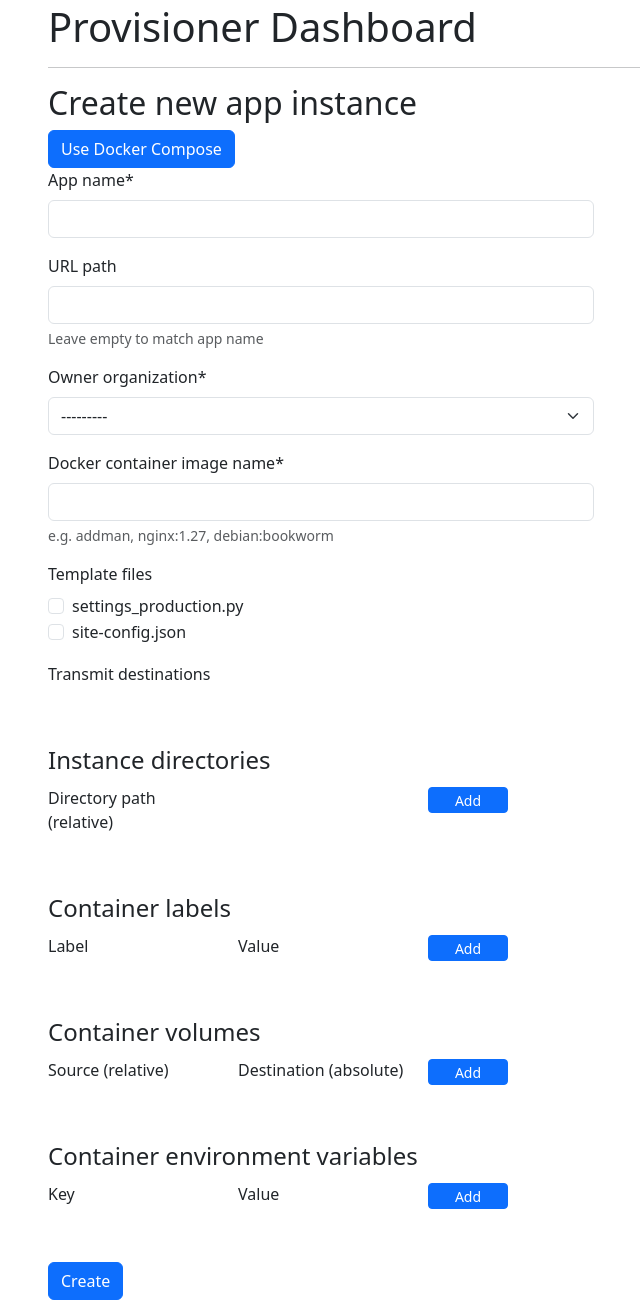
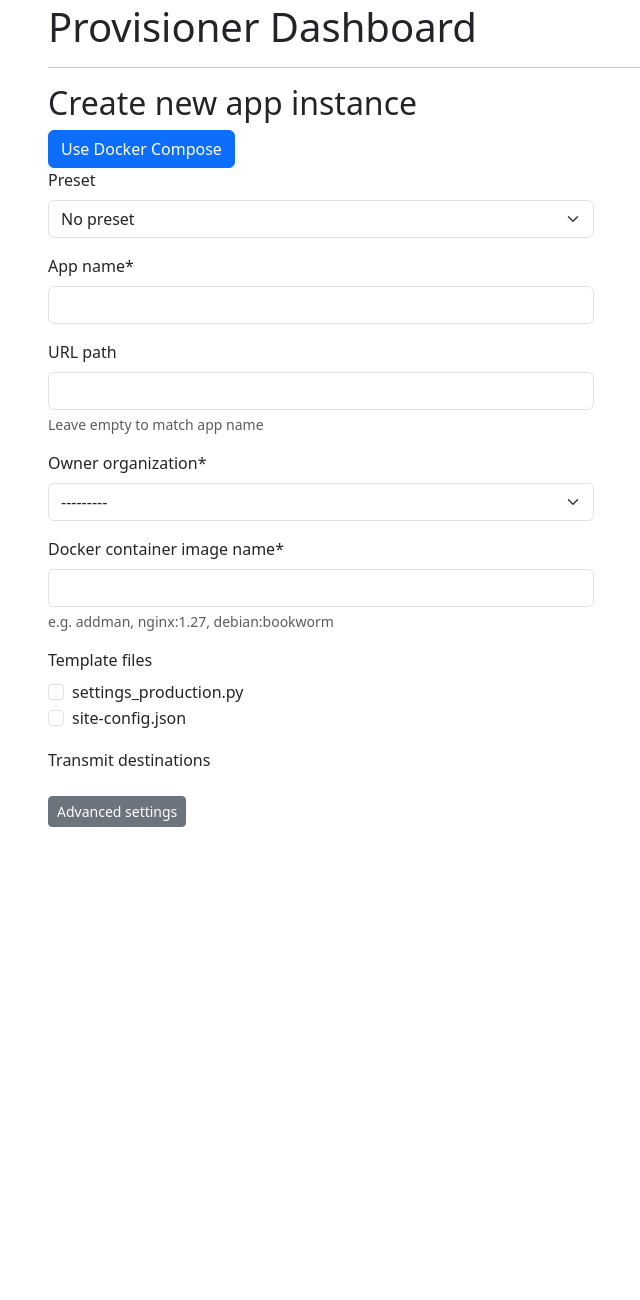
Before and after one commit to Tturna/amsys, a Django app: page /create_app_instance/ in a window 1280 px wide. Shown: the part 53-1353 px from the top of the page, without its empty margins (34-674 px from the left). After the commit the page ends 880 px from the top, so only its background shows below. Run offline with Django 5.2, Linux system fonts and the light colour scheme; the visitor is signed in with stand-in values (Sample User, id 1); data comes from the database, SQL or seed files in the repository; data that the repository does not hold is empty; some libraries are stand-ins or nearby versions.

Commit message:
app instance presets

```diff
--- a/dashboard/main/forms.py
+++ b/dashboard/main/forms.py
@@ -1,6 +1,6 @@
 from django import forms
 from django.conf import settings
-from .models import OrganizationEntity, AppInstanceModel, TemplateFileModel
+from .models import OrganizationEntity, AppInstanceModel, TemplateFileModel, AppPresetModel
 import os
 
 class OrganizationEntityForm(forms.ModelForm):
@@ -39,11 +39,20 @@ class AppInstanceForm(forms.ModelForm):
 
     class Meta:
         model = AppInstanceModel
-        fields = [ "app_name", "url_path", "owner_org" ]
+        fields = ["app_name", "url_path", "owner_org", "instance_directories",
+                  "instance_labels", "instance_volumes", "instance_environment_variables"]
+        widgets = {
+            "instance_directories": forms.HiddenInput(),
+            "instance_labels": forms.HiddenInput(),
+            "instance_volumes": forms.HiddenInput(),
+            "instance_environment_variables": forms.HiddenInput(),
+        }
 
     def __init__(self, *args, **kwargs):
         self.using_compose = kwargs.get("using_compose", False)
+        self.create_new_preset = kwargs.get("create_new_preset", False)
         kwargs.pop("using_compose", None)
+        kwargs.pop("create_new_preset", None)
 
         super().__init__(*args, **kwargs)
 
@@ -68,11 +77,11 @@ class AppInstanceForm(forms.ModelForm):
             # Don't show compose file or container image fields when editing. They can't be changed anyway.
             if self.using_compose:
                 self.fields["compose_file"] = forms.FileField(label="Docker compose YAML file", widget=forms.FileInput(attrs={"accept": ".yaml, .yml"}))
-                self.order_fields([ "app_name", "url_path", "owner_org", "compose_file", "template_files" ])
+                self.order_fields(["app_name", "url_path", "owner_org", "compose_file", "template_files"])
             else:
                 self.fields["container_image"] = forms.CharField(label="Docker container image name", max_length=50, strip=True, help_text="e.g. addman, nginx:1.27, debian:bookworm")
-                self.order_fields([ "app_name", "url_path", "owner_org", "container_image", "template_files" ])
 
+                self.order_fields(["app_name", "url_path", "owner_org", "container_image", "template_files"])
 
     def clean(self):
         cleaned_data = super().clean()
@@ -91,3 +100,33 @@ class AppInstanceForm(forms.ModelForm):
                     cleaned_data[field] = old_value
 
         return cleaned_data
+
+class AppPresetForm(forms.Form):
+    preset = forms.ModelChoiceField(queryset=AppPresetModel.objects.all(), empty_label="No preset", required=False)
+
+    # The "preset" field should have the preset objects as available choices as well as
+    # an always available default choice, "New preset", which is not an object. Choosing this
+    # will break the default validation. Django automatically calls "clean_<fieldname>" for all
+    # fields, but only after calling the default validators for the field, which are the part
+    # that cause the validation error in our use case. For this reason, we have to override
+    # the field's "clean" method. There may be a more sensible way, but this is my understanding.
+    # Source (literally): https://github.com/django/django/blob/main/django/forms/forms.py
+    @staticmethod
+    def generate_preset_cleaner(default_clean_method):
+        def clean_preset(raw_value):
+            if raw_value == "new preset":
+                return raw_value
+            else:
+                return default_clean_method(raw_value)
+        return clean_preset
+
+    def __init__(self, *args, **kwargs):
+        super().__init__(*args, **kwargs)
+        self.fields["preset"].clean = AppPresetForm.generate_preset_cleaner(self.fields["preset"].clean)
+
+        choices = list(self.fields["preset"].choices)
+        insert_index = len(choices)
+        # TODO: Consider using a "stickier" value like some constant defined in settings.py
+        # or something instead of "new preset".
+        choices.insert(insert_index, ("new preset", "New preset"))
+        self.fields["preset"].choices = choices
--- a/dashboard/main/urls.py
+++ b/dashboard/main/urls.py
@@ -10,6 +10,7 @@ urlpatterns = [
     path("create_organization/", views.create_organization, name="create_organization"),
     path("create_app_instance/", views.create_app_instance, name="create_app_instance"),
     path("create_app_instance/<using_compose>", views.create_app_instance, name="create_app_instance"),
+    path("apply_preset/", views.apply_preset, name="apply_preset"),
     path("stop_instance/<app_name>/", views.stop_instance, name="stop_instance"),
     path("start_instance/<app_name>/", views.start_instance, name="start_instance"),
     path("restart_instance/<app_name>/", views.restart_instance, name="restart_instance"),
--- a/dashboard/main/views.py
+++ b/dashboard/main/views.py
@@ -3,7 +3,8 @@ from django.http import HttpResponse, HttpResponseRedirect, HttpResponseNotAllow
 from django.contrib.auth.decorators import login_required, permission_required
 from django.views.decorators.csrf import csrf_exempt
 from django.contrib import messages
-from .models import AppInstanceModel, AppConnectionModel, OrganizationEntity, AppStatusEnum
+from django import forms as django_forms
+from .models import AppInstanceModel, AppConnectionModel, AppPresetModel, OrganizationEntity, AppStatusEnum
 from . import forms
 
 from subprocess import run
@@ -131,7 +132,6 @@ def get_instance_statuses(instances=None):
     return instance_statuses
 
 def index(request):
-    docker_client = docker.from_env()
     instance_statuses = get_instance_statuses()
     organizations = OrganizationEntity.objects.all()
 
@@ -147,8 +147,6 @@ def view_organization(request, org_name):
     organization = get_object_or_404(OrganizationEntity, org_name=org_name)
     connected_apps = AppInstanceModel.objects.filter(owner_org=organization)
     instance_statuses = get_instance_statuses(instances=connected_apps)
-
-    print(instance_statuses)
 
     context = {
         "org": organization,
@@ -180,7 +178,7 @@ def create_organization(request):
 
     return HttpResponseRedirect(reverse("index"))
 
-def create_app_from_image(request, form, app_name, url_path, api_token, app_instance, instance_path):
+def create_app_from_image(request, form, app_name, url_path, api_token, app_instance, instance_path, template_files):
     container_image = form.cleaned_data["container_image"]
 
     env_keys = request.POST.getlist("env_entry_key[]")
@@ -189,6 +187,8 @@ def create_app_from_image(request, form, app_name, url_path, api_token, app_inst
     label_vals = request.POST.getlist("label_entry_val[]")
     volume_keys = request.POST.getlist("volume_entry_key[]")
     volume_vals = request.POST.getlist("volume_entry_val[]")
+
+    preset_name = request.POST.get("preset_name", None)
 
     env_entries = list(zip(env_keys, env_vals))
     label_entries = list(zip(label_keys, label_vals))
@@ -283,6 +283,18 @@ def create_app_from_image(request, form, app_name, url_path, api_token, app_inst
 
         return False
 
+    if preset_name is not None:
+        preset = AppPresetModel(
+            preset_name=preset_name,
+            container_image=container_image,
+            instance_directories=app_instance.instance_directories,
+            instance_labels=app_instance.instance_labels,
+            instance_volumes=app_instance.instance_volumes,
+            instance_environment_variables=app_instance.instance_environment_variables)
+
+        preset.save()
+        preset.template_files.set(template_files)
+
     return True
 
 def create_app_from_compose(request, instance_path, app_name):
@@ -308,12 +320,44 @@ def create_app_from_compose(request, instance_path, app_name):
 @permission_required("main.add_appinstancemodel")
 def create_app_instance(request, using_compose=False):
     if request.method == "GET":
-        form = forms.AppInstanceForm(using_compose=using_compose)
+        init_preset = request.session.get("preset", None)
+        form = None
+        preset_form = None
+
+        if init_preset:
+            if init_preset != "new preset":
+                preset = get_object_or_404(AppPresetModel, pk=init_preset)
+                form = forms.AppInstanceForm(initial={
+                        "container_image": preset.container_image,
+                        "template_files": preset.template_files.all(),
+                        "instance_directories": preset.instance_directories,
+                        "instance_labels": preset.instance_labels,
+                        "instance_volumes": preset.instance_volumes,
+                        "instance_environment_variables": preset.instance_environment_variables
+                    },
+                    using_compose=False)
+            else:
+                form = forms.AppInstanceForm(using_compose=using_compose)
+                form.fields["preset_name"] = django_forms.CharField(max_length=20, required=True)
+                form.order_fields(["preset_name"])
+
+            preset_form = forms.AppPresetForm({"preset": init_preset})
+            del request.session["preset"]
+        elif not using_compose:
+            preset_form = forms.AppPresetForm()
+
+        if form is None:
+            form = forms.AppInstanceForm(using_compose=using_compose)
+
+        context = {
+            "form": form,
+            "preset_form": preset_form
+        }
 
         if not using_compose:
-            return render(request, "create_instance.html", { "form": form })
+            return render(request, "create_instance.html", context)
         else:
-            return render(request, "create_compose_instance.html", { "form": form })
+            return render(request, "create_compose_instance.html", context)
 
     if request.method != "POST":
         return HttpResponseRedirect(reverse("index"))
@@ -366,7 +410,6 @@ def create_app_instance(request, using_compose=False):
     app_instance.save()
     app_instance.template_files.set(template_files)
 
-    amsys_path = get_amsys_path()
     instance_path = get_instance_path(app_name)
 
     for template_file in template_files:
@@ -389,7 +432,7 @@ def create_app_instance(request, using_compose=False):
     if using_compose:
         started_successfully = create_app_from_compose(request, instance_path, app_name)
     else:
-        started_successfully = create_app_from_image(request, form, app_name, url_path, api_token, app_instance, instance_path)
+        started_successfully = create_app_from_image(request, form, app_name, url_path, api_token, app_instance, instance_path, template_files)
 
     if not started_successfully:
         messages.error(request, "App didn't start succesfully")
@@ -409,6 +452,21 @@ def create_app_instance(request, using_compose=False):
 
     messages.success(request, "App started successfully")
     return HttpResponseRedirect(reverse("index"))
+
+def apply_preset(request):
+    preset_form = forms.AppPresetForm(request.POST)
+
+    if preset_form.is_valid():
+        preset = preset_form.cleaned_data["preset"]
+
+        if isinstance(preset, AppPresetModel):
+            request.session["preset"] = preset.pk
+        else:
+            request.session["preset"] = preset
+    else:
+        messages.error(request, "Invalid preset")
+
+    return HttpResponseRedirect(reverse("create_app_instance"))
 
 @login_required
 @permission_required("main.change_appinstancemodel")
--- a/dashboard/templates/create_instance.html
+++ b/dashboard/templates/create_instance.html
@@ -8,10 +8,20 @@
     <div class="row">
         <div class="col-6">
             <a href="{% url 'create_app_instance' True %}"><button class="btn btn-primary">Use Docker Compose</button></a>
+
+            {% if preset_form %}
+            <form action="{% url 'apply_preset' %}" method="POST" id="preset_form">
+                {% csrf_token %}
+                {{ preset_form|crispy }}
+            </form>
+            {% endif %}
+
             <form action="{% url 'create_app_instance' %}" method="POST">
                 {% csrf_token %}
                 {{ form|crispy }}
 
+                <button id="toggle_advanced" class="btn btn-sm btn-secondary">Advanced settings</button>
+                <div id="advanced" class="d-none">
                     <fieldset id="dir-entries" class="my-5">
                         <legend class="form-label">Instance directories</legend>
                         <div class="row justify-content-between">
@@ -105,11 +115,37 @@
                     </fieldset>
 
                     <input class="btn btn-primary" type="submit" value="Create" />
+                </div>
             </form>
         </div>
     </div>
 
+    {% comment %}
+    TODO: This script has bloated. Put it in its own file(s).
+    {% endcomment %}
     <script>
+        const advanced_div = document.getElementById("advanced");
+        document.getElementById("toggle_advanced").addEventListener("click", e => {
+            e.preventDefault();
+
+            if (advanced_div.classList.contains("d-none")) {
+                advanced_div.classList.remove("d-none");
+            } else {
+                advanced_div.classList.add("d-none");
+            }
+        });
+
+        // Preset auto-submit
+        const preset_form = document.getElementById("preset_form");
+        const preset_select = document.getElementById("id_preset");
+
+        if (preset_form && preset_select) {
+            preset_select.addEventListener("change", (e) => {
+                preset_form.submit();
+            });
+        }
+
+        // Handle dynamic input fields:
         // Entry parents
         let dir_entries_div = document.getElementById("dir-entries");
         let label_entries_div = document.getElementById("label-entries");
@@ -123,16 +159,32 @@
         let env_entry = env_entries_div.querySelector(".entry")
 
         // Clone entry, enable it and show it
-        function handle_add_entry_button(event) {
-            event.preventDefault();
-            const entry = event.target.closest("fieldset").querySelector(".entry");
-            const clone = entry.cloneNode(true);
+        function add_entry(hidden_entry, value, key) {
+            const clone = hidden_entry.cloneNode(true);
             clone.classList.remove("d-none")
             clone.querySelectorAll("input").forEach(input => {
                 input.value = "";
                 input.disabled = false;
             });
-            entry.parentNode.appendChild(clone);
+            hidden_entry.parentNode.appendChild(clone);
+
+            if (!value && !key) return;
+
+            // Prepopulate
+            input_fields = clone.querySelectorAll("input");
+
+            if (key) {
+                input_fields[0].value = key;
+                input_fields[1].value = value;
+            } else {
+                input_fields[0].value = value;
+            }
+        }
+
+        function handle_add_entry_button(event) {
+            event.preventDefault();
+            const entry = event.target.closest("fieldset").querySelector(".entry");
+            add_entry(entry);
         }
 
         document.getElementById("dir-add").addEventListener("click", e => handle_add_entry_button(e));
@@ -152,5 +204,52 @@
                 }
             }
         });
+
+        // Populate dynamic fields from preset
+        const init_dirs_string = document.getElementById("id_instance_directories").value;
+        const init_labels_string = document.getElementById("id_instance_labels").value;
+        const init_volumes_string = document.getElementById("id_instance_volumes").value;
+        const init_env_string = document.getElementById("id_instance_environment_variables").value;
+
+        const hidden_dir_entry = dir_entries_div.querySelector(".entry");
+        const hidden_label_entry = label_entries_div.querySelector(".entry");
+        const hidden_volume_entry = volume_entries_div.querySelector(".entry");
+        const hidden_env_entry = env_entries_div.querySelector(".entry");
+
+        let init_dirs;
+        let init_labels;
+        let init_volumes;
+        let init_env;
+
+        if (init_dirs_string) {
+            init_dirs = JSON.parse(init_dirs_string);
+            init_dirs.forEach(dir => {
+                add_entry(hidden_dir_entry, dir);
+            });
+        }
+
+        if (init_labels_string) {
+            init_labels = JSON.parse(init_labels_string);
+
+            for (const [key, value] of Object.entries(init_labels)) {
+                add_entry(hidden_label_entry, value, key);
+            }
+        }
+
+        if (init_volumes_string) {
+            init_volumes = JSON.parse(init_volumes_string);
+
+            for (const [key, value] of Object.entries(init_volumes)) {
+                add_entry(hidden_volume_entry, value, key);
+            }
+        }
+
+        if (init_env_string) {
+            init_env = JSON.parse(init_env_string);
+
+            for (const [key, value] of Object.entries(init_env)) {
+                add_entry(hidden_env_entry, value, key);
+            }
+        }
     </script>
 {% endblock %}
```
Also changed, not shown: dashboard/main/models.py (+13 -0 lines), dashboard/main/migrations/0015_apppresetmodel.py (added), dashboard/main/migrations/0016_apppresetmodel_container_image.py (added). Lines whose indentation alone changed are shown as unchanged.
